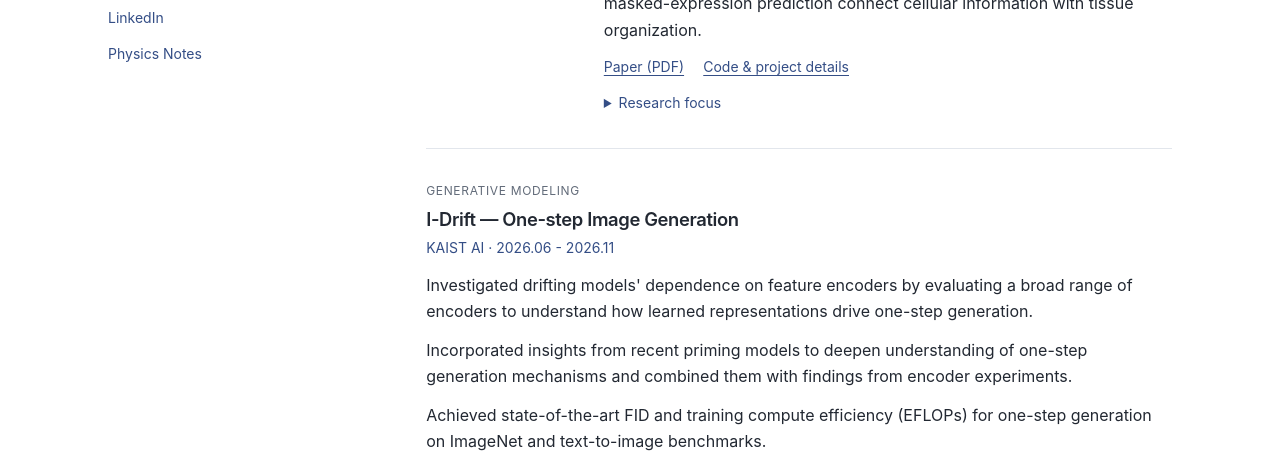
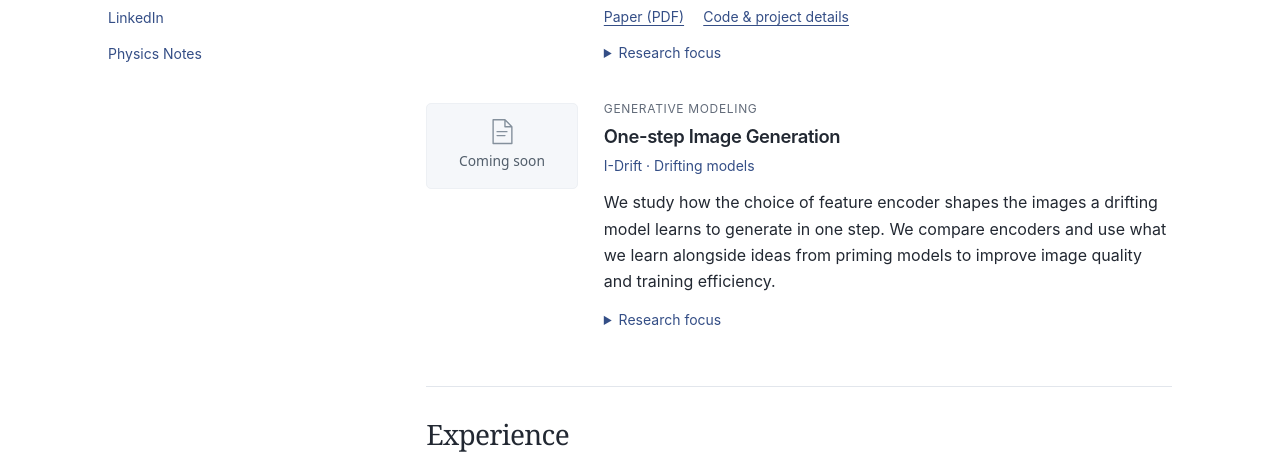
Before and after one commit to sungjelly/sungjelly.github.io, a plain HTML site: page index.html in a window 1280 px wide. Shown: the part 824-1299 px from the top of the page. Drawn offline with Linux system fonts and the light colour scheme.

Commit message:
Update the About heading and align the I-Drift entry with BAGM
Updated project details and adjusted styles for better layout.

```diff
--- a/index.html
+++ b/index.html
@@ -53,10 +53,9 @@
     .section h2 { font: 400 1.75rem/1.25 var(--serif); letter-spacing: -.025em; margin: 0; }
     .section-note { color: var(--muted); font-size: .8125rem; }
     .project { display: grid; grid-template-columns: 152px minmax(0, 1fr); gap: 1.6rem; }
-    .project + .project { margin-top: 2rem; padding-top: 2rem; border-top: 1px solid var(--line); }
-    .project figure { margin: .25rem 0 0; }
+    .project + .project { margin-top: 2rem; }
+    .project figure { max-width: 152px; margin: .25rem 0 0; }
     .project-art { display: block; width: 100%; height: auto; background: var(--soft); border: 1px solid #edf0f4; border-radius: 5px; }
-    .project.project-bagm figure { display: block; max-width: 152px; }
     .project-bagm .project-art { background: #fff; }
     .project-bagm figcaption { font-size: .8125rem; }
     figcaption { color: var(--muted); font-size: .75rem; text-align: center; margin-top: .5rem; }
@@ -86,7 +85,7 @@
     .footer a { color: var(--muted); }
     @media (max-width: 1000px) { .shell { padding: 0 2rem; } .layout { grid-template-columns: 195px minmax(0, 1fr); gap: 3rem; } h1 { font-size: 3rem; } .project { grid-template-columns: 125px minmax(0, 1fr); gap: 1.25rem; } }
     @media (max-width: 760px) { .shell { padding: 0 1.5rem; } .header { min-height: 86px; } .brand span { display: none; } .nav { gap: 1.15rem; } .layout { display: block; padding-top: 2.5rem; } .profile { position: static; display: grid; grid-template-columns: minmax(0, 1fr) 112px; gap: 0 1rem; align-items: start; padding-bottom: 2.5rem; border-bottom: 1px solid var(--line); margin-bottom: 2.5rem; } .portrait { grid-column: 2; grid-row: 1; margin: 0; } .profile-main { grid-column: 1; grid-row: 1; } h1 { font-size: 2.5rem; } .korean-name { margin-bottom: 1.1rem; } .profile-rule { margin-bottom: 1.2rem; } .role { margin-bottom: .7rem; } .profile-links { grid-column: 1 / -1; flex-direction: row; flex-wrap: wrap; gap: 1.25rem; border: 0; margin-top: 1.1rem; padding: 0; } .intro h2 { font-size: 2.2rem; } .section { margin-top: 2.5rem; } .project { grid-template-columns: 125px minmax(0, 1fr); } }
-    @media (max-width: 480px) { .header { flex-wrap: wrap; gap: 0; padding: 1.05rem 0 .7rem; } .brand { width: 100%; margin-bottom: .25rem; } .nav { width: 100%; justify-content: space-between; gap: .65rem; } .project { grid-template-columns: 1fr; gap: .9rem; } .project figure { display: none; } .section-heading { margin-bottom: 1.45rem; } .section-note { display: none; } .background-item { grid-template-columns: 1fr; gap: .3rem; } .footer { flex-direction: column; gap: .3rem; } .interests span { padding: 0 .2rem; } }
+    @media (max-width: 480px) { .header { flex-wrap: wrap; gap: 0; padding: 1.05rem 0 .7rem; } .brand { width: 100%; margin-bottom: .25rem; } .nav { width: 100%; justify-content: space-between; gap: .65rem; } .project { grid-template-columns: 1fr; gap: .9rem; } .section-heading { margin-bottom: 1.45rem; } .section-note { display: none; } .background-item { grid-template-columns: 1fr; gap: .3rem; } .footer { flex-direction: column; gap: .3rem; } .interests span { padding: 0 .2rem; } }
     @media (prefers-reduced-motion: reduce) { html { scroll-behavior: auto; } }
     @media print { .shell { max-width: none; padding: 0; } .header, .profile-links, details, .skip { display: none; } .layout { display: block; padding: 0; } .profile { position: static; margin-bottom: 2rem; } h1 br { display: none; } .section { margin-top: 1.5rem; } .project { break-inside: avoid; } .footer { margin-top: 1rem; } }
   </style>
@@ -128,7 +127,7 @@
       <main id="main">
         <section class="intro" id="about" aria-labelledby="about-title">
           <p class="eyebrow">About</p>
-          <h2 id="about-title">Understanding <br>the Black Box</h2>
+          <h2 id="about-title">Research Interests</h2>
           <p>I’m SungJae, a KAIST graduate with a double major in Physics and Computer Science.</p>
           <p>My work has explored spatial biology through BAGM and one-step image generation through I-Drift. I approach new areas of AI through focused experiments, with a common interest in how architectures and learning objectives shape model behavior.</p>
           <p class="interests">Representation learning <span aria-hidden="true">/</span> Generative models <span aria-hidden="true">/</span> Robotics and World Models</p>
@@ -165,13 +164,25 @@
           </article>
 
           <article class="project project-idrift" id="i-drift" aria-labelledby="idrift-title">
-            <div style="grid-column: 1 / -1;">
+            <figure>
+              <svg class="project-art" viewBox="0 0 152 86" role="img" aria-labelledby="idrift-preview">
+                <title id="idrift-preview">I-Drift preview coming soon</title>
+                <g fill="none" stroke="#84909c" stroke-width="1.4" stroke-linecap="round" stroke-linejoin="round">
+                  <path d="M67 16h12l7 7v17H67z M79 16v7h7"/>
+                  <path d="M71 28h10 M71 32h8"/>
+                </g>
+                <text x="76" y="63" text-anchor="middle" fill="#525e6b" font-family="system-ui, sans-serif" font-size="14">Coming soon</text>
+              </svg>
+            </figure>
+            <div>
               <p class="category">GENERATIVE MODELING</p>
-              <h3 id="idrift-title">I-Drift — One-step Image Generation</h3>
-              <p class="project-subtitle">KAIST AI · 2026.06 - 2026.11</p>
-              <p class="description">Investigated drifting models' dependence on feature encoders by evaluating a broad range of encoders to understand how learned representations drive one-step generation.</p>
-              <p class="description">Incorporated insights from recent priming models to deepen understanding of one-step generation mechanisms and combined them with findings from encoder experiments.</p>
-              <p class="description">Achieved state-of-the-art FID and training compute efficiency (EFLOPs) for one-step generation on ImageNet and text-to-image benchmarks.</p>
+              <h3 id="idrift-title">One-step Image Generation</h3>
+              <p class="project-subtitle">I-Drift · Drifting models</p>
+              <p class="description">We study how the choice of feature encoder shapes the images a drifting model learns to generate in one step. We compare encoders and use what we learn alongside ideas from priming models to improve image quality and training efficiency.</p>
+              <details>
+                <summary>Research focus</summary>
+                <p>Which features make an encoder useful for one-step generation? We evaluate image quality using FID and measure training compute in EFLOPs. Our approach achieved state-of-the-art results on both measures across ImageNet and text-to-image benchmarks.</p>
+              </details>
             </div>
           </article>
         </section>
```
